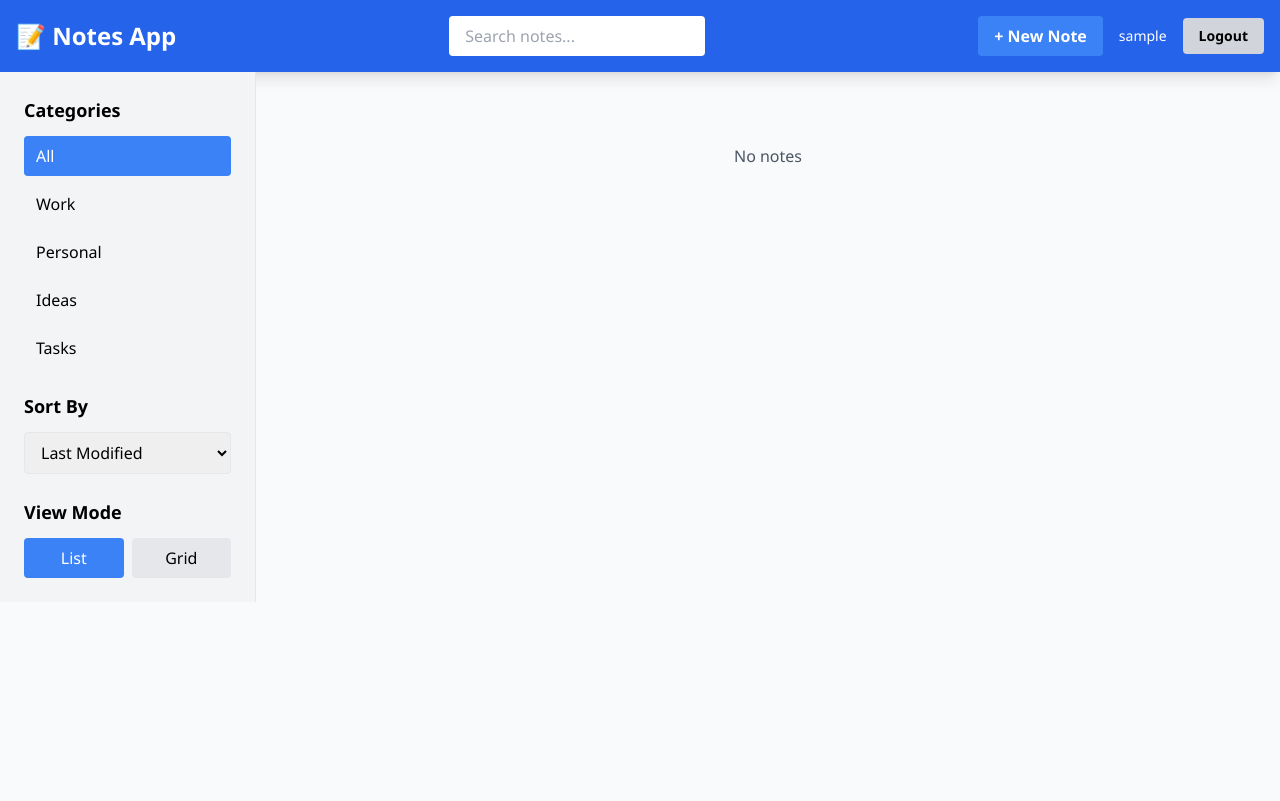
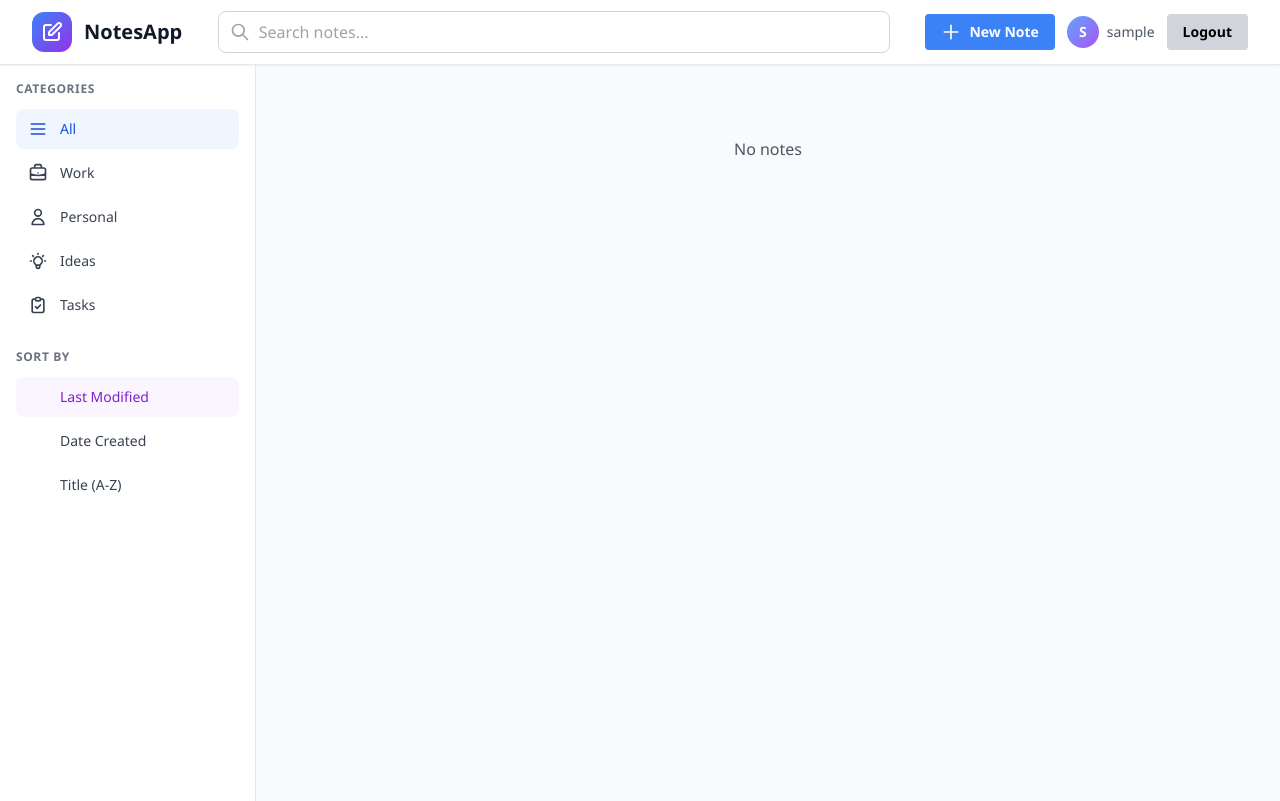
Before and after one commit to Bhartibfe/notesApp, a React (Vite) app: page /notes in a window 1280 px wide. Built offline with nearby package versions, Linux system fonts and the light colour scheme; sample sign-in values are in the browser's storage.

Commit message:
improved ui/ux

```diff
--- a/src/components/Header.tsx
+++ b/src/components/Header.tsx
@@ -1,4 +1,4 @@
-import React, { useCallback } from "react";
+import React from "react";
 import { useDispatch, useSelector } from "react-redux";
 import { useNavigate } from "react-router-dom";
 import { logout } from "../store/authSlice";
@@ -16,39 +16,97 @@ export const Header: React.FC<HeaderProps> = ({ onNewNote }) => {
   const user = useSelector((state: RootState) => state.auth.user);
   const search = useSelector((state: RootState) => state.notes.search);
 
-  const handleLogout = useCallback(() => {
+  const handleLogout = () => {
     dispatch(logout());
     localStorage.removeItem("token");
     localStorage.removeItem("user");
     navigate("/login");
-  }, [dispatch, navigate]);
-
-  const handleSearch = useCallback(
-    (e: React.ChangeEvent<HTMLInputElement>) => {
-      dispatch(setSearch(e.target.value));
-    },
-    [dispatch]
-  );
+  };
 
   return (
-    <header className="bg-blue-600 text-white p-4 shadow-lg">
-      <div className="max-w-7xl mx-auto flex items-center justify-between">
-        <h1 className="text-2xl font-bold">📝 Notes App</h1>
+    <header className="bg-white border-b border-gray-200 sticky top-0 z-50 shadow-sm">
+      <div className="max-w-7xl mx-auto px-4 sm:px-6 lg:px-8">
+        <div className="flex items-center justify-between h-16">
+          {/* Logo */}
+          <div className="flex  items-center space-x-3">
+            <div className="w-10 h-10 bg-gradient-to-br from-blue-500 to-purple-600 rounded-xl flex items-center justify-center">
+              <svg
+                className="w-6 h-6 text-white"
+                fill="none"
+                stroke="currentColor"
+                viewBox="0 0 24 24"
+              >
+                <path
+                  strokeLinecap="round"
+                  strokeLinejoin="round"
+                  strokeWidth={2}
+                  d="M11 5H6a2 2 0 00-2 2v11a2 2 0 002 2h11a2 2 0 002-2v-5m-1.414-9.414a2 2 0 112.828 2.828L11.828 15H9v-2.828l8.586-8.586z"
+                />
+              </svg>
+            </div>
+            <h1 className="text-xl font-bold text-gray-900">NotesApp</h1>
+          </div>
 
+          {/* Search Bar */}
+          <div className="flex-1 max-w-2xl mx-8">
+            <div className="relative">
+              <svg
+                className="absolute left-3 top-1/2 -translate-y-1/2 w-5 h-5 text-gray-400"
+                fill="none"
+                stroke="currentColor"
+                viewBox="0 0 24 24"
+              >
+                <path
+                  strokeLinecap="round"
+                  strokeLinejoin="round"
+                  strokeWidth={2}
+                  d="M21 21l-6-6m2-5a7 7 0 11-14 0 7 7 0 0114 0z"
+                />
+              </svg>
               <input
                 type="search"
+                value={search}
+                onChange={(e) => dispatch(setSearch(e.target.value))}
                 placeholder="Search notes..."
-          value={search}
-          onChange={handleSearch}
-          className="px-4 py-2 rounded w-64 text-black"
+                className="w-full pl-10 pr-4 py-2 border border-gray-300 rounded-lg focus:outline-none focus:ring-2 focus:ring-blue-500 focus:border-transparent transition"
               />
+            </div>
+          </div>
 
-        <div className="flex gap-4 items-center">
-          {onNewNote && <Button onClick={onNewNote}>+ New Note</Button>}
-          <span className="text-sm">{user?.username}</span>
-          <Button variant="secondary" size="sm" onClick={handleLogout}>
+          {/* Actions */}
+          <div className="flex items-center space-x-3">
+            <Button onClick={onNewNote} size="sm">
+              <span className="flex items-center space-x-2">
+                <svg
+                  className="w-5 h-5"
+                  fill="none"
+                  stroke="currentColor"
+                  viewBox="0 0 24 24"
+                >
+                  <path
+                    strokeLinecap="round"
+                    strokeLinejoin="round"
+                    strokeWidth={2}
+                    d="M12 4v16m8-8H4"
+                  />
+                </svg>
+                <span className="hidden sm:inline">New Note</span>
+              </span>
+            </Button>
+
+            <div className="flex items-center space-x-2 text-sm text-gray-600">
+              <div className="w-8 h-8 bg-gradient-to-br from-blue-400 to-purple-500 rounded-full flex items-center justify-center text-white font-semibold">
+                {user?.username.charAt(0).toUpperCase()}
+              </div>
+              <span className="hidden md:inline font-medium">
+                {user?.username}
+              </span>
+            </div>
+
+            <Button onClick={handleLogout} variant="secondary" size="sm">
               Logout
             </Button>
+          </div>
         </div>
       </div>
     </header>
--- a/src/components/Sidebar.tsx
+++ b/src/components/Sidebar.tsx
@@ -1,93 +1,114 @@
-import React, { useCallback } from "react";
+import React from "react";
 import { useDispatch, useSelector } from "react-redux";
-import { setCategory, setSortBy, setViewMode } from "../store/notesSlice";
+import { setCategory, setSortBy } from "../store/notesSlice";
 import type { RootState } from "../store/store";
 
-const categories = ["All", "Work", "Personal", "Ideas", "Tasks"];
-const sortOptions = [
-  { value: "updatedAt", label: "Last Modified" },
-  { value: "createdAt", label: "Date Created" },
-  { value: "title", label: "Title (A-Z)" },
+const categories = [
+  { name: "All", icon: "M4 6h16M4 12h16M4 18h16" },
+  {
+    name: "Work",
+    icon: "M21 13.255A23.931 23.931 0 0112 15c-3.183 0-6.22-.62-9-1.745M16 6V4a2 2 0 00-2-2h-4a2 2 0 00-2 2v2m4 6h.01M5 20h14a2 2 0 002-2V8a2 2 0 00-2-2H5a2 2 0 00-2 2v10a2 2 0 002 2z",
+  },
+  {
+    name: "Personal",
+    icon: "M16 7a4 4 0 11-8 0 4 4 0 018 0zM12 14a7 7 0 00-7 7h14a7 7 0 00-7-7z",
+  },
+  {
+    name: "Ideas",
+    icon: "M9.663 17h4.673M12 3v1m6.364 1.636l-.707.707M21 12h-1M4 12H3m3.343-5.657l-.707-.707m2.828 9.9a5 5 0 117.072 0l-.548.547A3.374 3.374 0 0014 18.469V19a2 2 0 11-4 0v-.531c0-.895-.356-1.754-.988-2.386l-.548-.547z",
+  },
+  {
+    name: "Tasks",
+    icon: "M9 5H7a2 2 0 00-2 2v12a2 2 0 002 2h10a2 2 0 002-2V7a2 2 0 00-2-2h-2M9 5a2 2 0 002 2h2a2 2 0 002-2M9 5a2 2 0 012-2h2a2 2 0 012 2m-6 9l2 2 4-4",
+  },
+];
+
+const sortOptions: {
+  value: "createdAt" | "updatedAt" | "title";
+  label: string;
+  icon: string;
+}[] = [
+  { value: "updatedAt", label: "Last Modified", icon: "..." },
+  { value: "createdAt", label: "Date Created", icon: "..." },
+  { value: "title", label: "Title (A-Z)", icon: "..." },
 ];
 
 export const Sidebar: React.FC = () => {
   const dispatch = useDispatch();
   const category = useSelector((state: RootState) => state.notes.category);
   const sortBy = useSelector((state: RootState) => state.notes.sortBy);
-  const viewMode = useSelector((state: RootState) => state.notes.viewMode);
-
-  const handleCategory = useCallback(
-    (cat: string) => {
-      dispatch(setCategory(cat));
-    },
-    [dispatch]
-  );
-
-  const handleSort = useCallback(
-    (sort: any) => {
-      dispatch(setSortBy(sort));
-    },
-    [dispatch]
-  );
-
-  const handleViewMode = useCallback(
-    (mode: "list" | "grid") => {
-      dispatch(setViewMode(mode));
-    },
-    [dispatch]
-  );
 
   return (
-    <aside className="w-64 bg-gray-100 p-6 border-r">
-      <div className="mb-6">
-        <h3 className="font-bold text-lg mb-3">Categories</h3>
+    <aside className="w-64 bg-white border-r border-gray-200 h-[calc(100vh-4rem)] overflow-y-auto">
+      <div className="p-4 space-y-6">
+        {/* Categories */}
+        <div>
+          <h3 className="text-xs font-semibold text-gray-500 uppercase tracking-wider mb-3">
+            Categories
+          </h3>
+          <div className="space-y-1">
             {categories.map((cat) => (
               <button
-            key={cat}
-            onClick={() => handleCategory(cat)}
-            className={`block w-full text-left px-3 py-2 rounded mb-2 ${
-              category === cat ? "bg-blue-500 text-white" : "hover:bg-gray-200"
+                key={cat.name}
+                onClick={() => dispatch(setCategory(cat.name))}
+                className={`w-full flex items-center space-x-3 px-3 py-2.5 rounded-lg transition ${
+                  category === cat.name
+                    ? "bg-blue-50 text-blue-700 font-medium"
+                    : "text-gray-700 hover:bg-gray-50"
                 }`}
               >
-            {cat}
+                <svg
+                  className="w-5 h-5"
+                  fill="none"
+                  stroke="currentColor"
+                  viewBox="0 0 24 24"
+                >
+                  <path
+                    strokeLinecap="round"
+                    strokeLinejoin="round"
+                    strokeWidth={2}
+                    d={cat.icon}
+                  />
+                </svg>
+                <span className="text-sm">{cat.name}</span>
               </button>
             ))}
           </div>
-
-      <div className="mb-6">
-        <h3 className="font-bold text-lg mb-3">Sort By</h3>
-        <select
-          value={sortBy}
-          onChange={(e) => handleSort(e.target.value)}
-          className="w-full px-3 py-2 border rounded"
-        >
-          {sortOptions.map((opt) => (
-            <option key={opt.value} value={opt.value}>
-              {opt.label}
-            </option>
-          ))}
-        </select>
         </div>
 
+        {/* Sort Options */}
         <div>
-        <h3 className="font-bold text-lg mb-3">View Mode</h3>
-        <div className="flex gap-2">
+          <h3 className="text-xs font-semibold text-gray-500 uppercase tracking-wider mb-3">
+            Sort By
+          </h3>
+          <div className="space-y-1">
+            {sortOptions.map((option) => (
               <button
-            onClick={() => handleViewMode("list")}
-            className={`flex-1 px-3 py-2 rounded ${
-              viewMode === "list" ? "bg-blue-500 text-white" : "bg-gray-200"
+                key={option.value}
+                onClick={() => dispatch(setSortBy(option.value))}
+                className={`w-full flex items-center space-x-3 px-3 py-2.5 rounded-lg transition ${
+                  sortBy === option.value
+                    ? "bg-purple-50 text-purple-700 font-medium"
+                    : "text-gray-700 hover:bg-gray-50"
                 }`}
               >
-            List
+                <svg
+                  className="w-5 h-5"
+                  fill="none"
+                  stroke="currentColor"
+                  viewBox="0 0 24 24"
+                >
+                  <path
+                    strokeLinecap="round"
+                    strokeLinejoin="round"
+                    strokeWidth={2}
+                    d={option.icon}
+                  />
+                </svg>
+                <span className="text-sm">{option.label}</span>
               </button>
-          <button
-            onClick={() => handleViewMode("grid")}
-            className={`flex-1 px-3 py-2 rounded ${
-              viewMode === "grid" ? "bg-blue-500 text-white" : "bg-gray-200"
-            }`}
-          >
-            Grid
-          </button>
+            ))}
+          </div>
         </div>
       </div>
     </aside>
--- a/src/pages/NotesPage.tsx
+++ b/src/pages/NotesPage.tsx
@@ -129,13 +129,7 @@ export const NotesPage: React.FC = () => {
               <p className="text-gray-600">No notes</p>
             </div>
           ) : (
-            <div
-              className={
-                viewMode === "grid"
-                  ? "grid grid-cols-1 md:grid-cols-2 lg:grid-cols-3 gap-4"
-                  : "space-y-4"
-              }
-            >
+            <div className="grid grid-cols-1 md:grid-cols-2 lg:grid-cols-3 gap-4">
               {filtered.map((note) => (
                 <NoteCard
                   key={note.id}
--- a/src/store/notesSlice.ts
+++ b/src/store/notesSlice.ts
@@ -38,9 +38,9 @@ const notesSlice = createSlice({
     ) => {
       state.sortBy = action.payload;
     },
-    setViewMode: (state, action: PayloadAction<"list" | "grid">) => {
-      state.viewMode = action.payload;
-    },
+    //   setViewMode: (state, action: PayloadAction<"list" | "grid">) => {
+    //     state.viewMode = action.payload;
+    //   },
   },
 });
 
@@ -52,6 +52,5 @@ export const {
   setSearch,
   setCategory,
   setSortBy,
-  setViewMode,
 } = notesSlice.actions;
 export default notesSlice.reducer;
```
Also changed, not shown: src/components/NoteCard.tsx (+17 -23 lines). Lines whose indentation alone changed are shown as unchanged.
